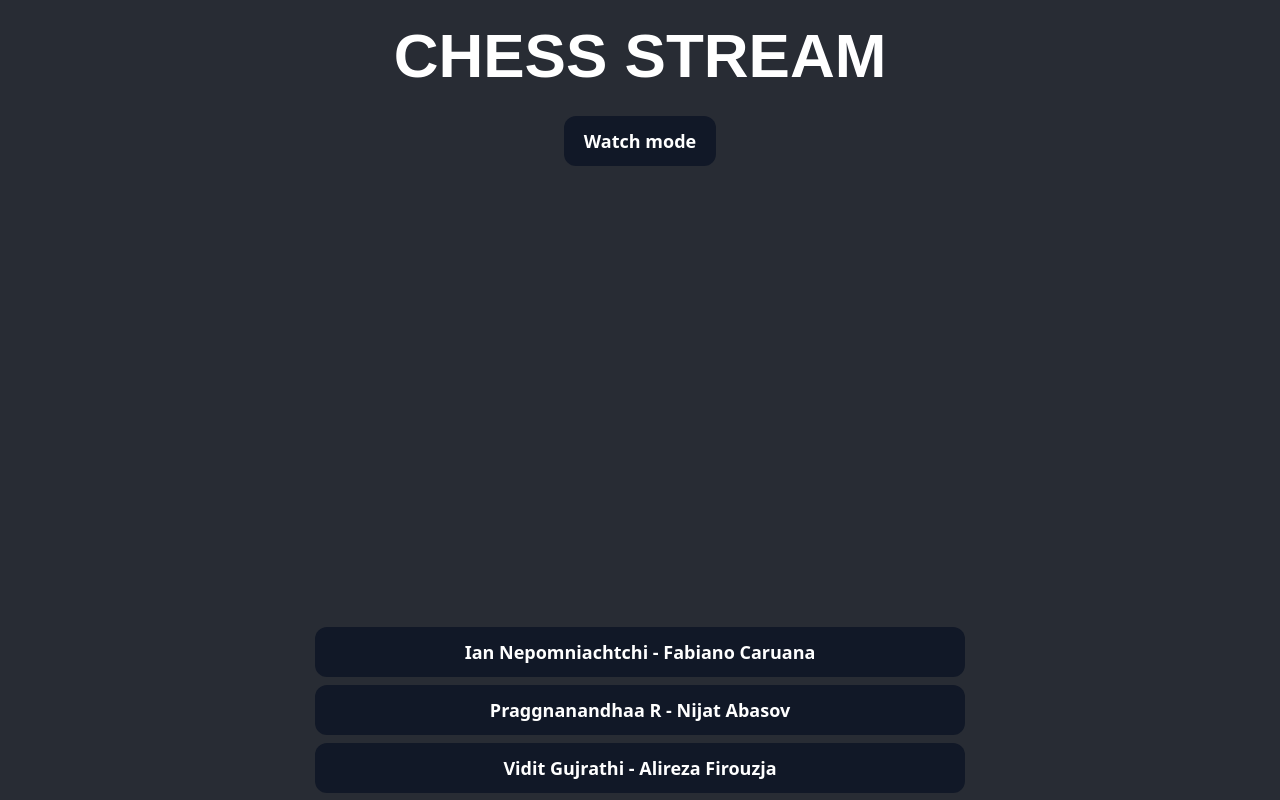
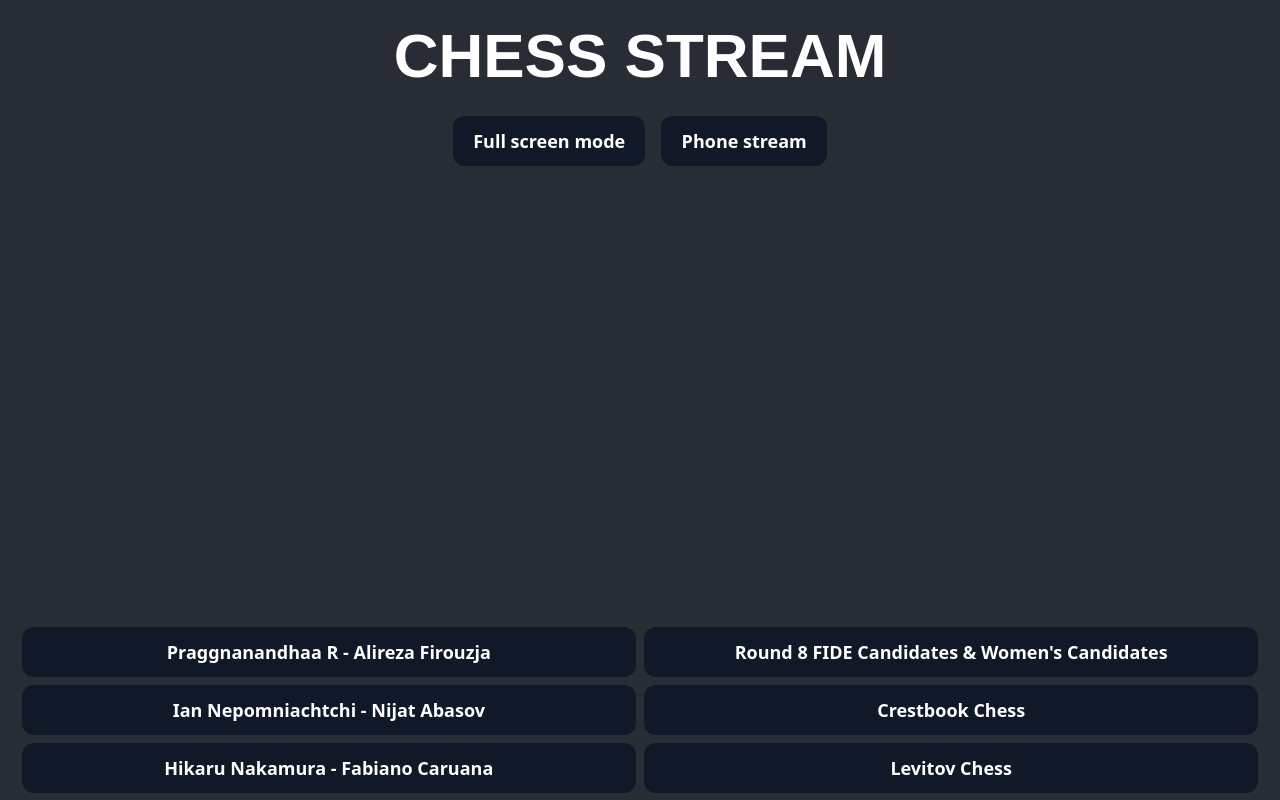
Before and after one commit to BezzuA/Chess-Stream, a React (Create React App) app: page / in a window 1280 px wide. Shown: the top 800 px of the page. Built offline with nearby package versions, Linux system fonts and the light colour scheme.

Commit message:
Added 2 mode views

```diff
--- /dev/null
+++ b/src/components/PhoneMode.tsx
@@ -0,0 +1,22 @@
+import React from "react";
+import Home from "../pages/Home";
+
+function PhoneMode() {
+  return (
+    <>
+      <div className="box-iframe w-[20vw] h-[95vh]">
+        <iframe
+          id="comments"
+          rel="0"
+          src="https://www.youtube.com/embed/nHNNr_AYzb4?si=M9Utn5Q2TZuyBNhF?autoplay=1"
+          data-allow="accelerometer; autoplay; clipboard-write; encrypted-media; gyroscope; picture-in-picture; web-share"
+          referrerPolicy="strict-origin-when-cross-origin"
+          allowFullScreen
+          className="w-full h-full"
+        ></iframe>
+      </div>
+    </>
+  );
+}
+
+export default PhoneMode;
--- a/src/data.json
+++ b/src/data.json
@@ -2,41 +2,41 @@
   "videoStreams": [
     {
       "id": 1,
-      "name": "Ian Nepomniachtchi - Fabiano Caruana",
-      "url": "https://www.youtube.com/embed/nVsPuldyXW8?si=2vnUdHtUwMsjQxR1"
+      "name": "Praggnanandhaa R - Alireza Firouzja",
+      "url": "https://www.youtube.com/embed/Yfly0JA28TQ?si=GFGZmRYELIlTdVjc"
     },
     {
       "id": 2,
-      "name": "Praggnanandhaa R - Nijat Abasov",
-      "url": "https://www.youtube.com/embed/02i-3yqiXIs?si=eVvsbc09yMwznWfL"
+      "name": "Ian Nepomniachtchi - Nijat Abasov",
+      "url": "https://www.youtube.com/embed/2FaZKPYXdW4?si=_YJsPOQd-oNJYpRH"
     },
     {
       "id": 3,
-      "name": "Vidit Gujrathi - Alireza Firouzja",
-      "url": "https://www.youtube.com/embed/3uSwcfHV1-s?si=zutS8k7dW9X3ViT1"
+      "name": "Hikaru Nakamura - Fabiano Caruana",
+      "url": "https://www.youtube.com/embed/0-XC_x0R5cU?si=ucnFoD9RA_Y3gz3T"
     },
     {
       "id": 4,
-      "name": "Gukesh D - Hikaru Nakamura",
-      "url": "https://www.youtube.com/embed/FAMSqtRsAts?si=AC2rfNntGw_PJ3KY"
+      "name": "Vidit Gujrathi - Gukesh D",
+      "url": "https://www.youtube.com/embed/EKdGWKIK7JM?si=ppJBCQieq9oJjs5m"
     }
   ],
 
   "videoComments": [
     {
       "id": 1,
-      "name": "Round 7 FIDE Candidates & Women's Candidates",
-      "url": "https://www.youtube.com/embed/_JciE2QgVck?si=6-GUUf4FDhddoeVg"
+      "name": "Round 8 FIDE Candidates & Women's Candidates",
+      "url": "https://www.youtube.com/embed/tox4P2slZT4?si=Y9E9OtfiDhiQIKvo"
     },
     {
       "id": 2,
       "name": "Crestbook Chess",
-      "url": "https://www.youtube.com/embed/z2WkJDcRqLc?si=GeJy_6Chooe5-RT9"
+      "url": "https://www.youtube.com/embed/3VBcK4TauBA?si=Mig2WS2FiR3pdE8x"
     },
     {
       "id": 3,
       "name": "Levitov Chess",
-      "url": "https://www.youtube.com/embed/live_stream?channel=UC2LfLTCrohyJvUDl9-51RjQ"
+      "url": "https://www.youtube.com/embed/OLlVBEq_Y2U?si=Xo9PlkpNnbg6U_7l"
     }
   ]
 }
--- a/src/pages/FullScreenMode.tsx
+++ b/src/pages/FullScreenMode.tsx
@@ -18,10 +18,10 @@ function autoPreview() {
     ) as HTMLIFrameElement | null;
 
   if (iframeStreams) {
-    iframeStreams.src = data.videoStreams[0].url;
+    iframeStreams.src = data.videoStreams[0].url + "&rel=0";
   }
   if (iframeComments) {
-    iframeComments.src = data.videoComments[0].url;
+    iframeComments.src = data.videoComments[0].url + "&rel=0";
   }
 }
 
--- a/src/pages/Home.tsx
+++ b/src/pages/Home.tsx
@@ -1,6 +1,6 @@
 import React from "react";
-import { MouseEvent, useState, useEffect } from "react";
-import { Swiper, SwiperSlide } from "swiper/react";
+import { MouseEvent, useState, useEffect, createContext } from "react";
+import PhoneMode from "../components/PhoneMode";
 import data from "../data.json";
 
 import "./App.css";
@@ -15,10 +15,10 @@ function autoPreview() {
     ) as HTMLIFrameElement | null;
 
   if (iframeStreams) {
-    iframeStreams.src = data.videoStreams[0].url;
+    iframeStreams.src = data.videoStreams[0].url + "&rel=0";
   }
   if (iframeComments) {
-    iframeComments.src = data.videoComments[0].url;
+    iframeComments.src = data.videoComments[0].url + "&rel=0";
   }
 }
 
@@ -37,7 +37,7 @@ function replaceStream(link: MouseEvent<HTMLButtonElement>, value: number) {
     }
 
     if (iframe) {
-      iframe.src = data.videoStreams[value].url;
+      iframe.src = data.videoStreams[value].url + "&rel=0";
       buttonVideos[value].style.background = "#6b7280";
     } else {
       console.error("Iframe not found");
@@ -63,9 +63,53 @@ function replaceComments(link: MouseEvent<HTMLButtonElement>, value: number) {
     }
 
     if (iframe) {
-      iframe.src = data.videoComments[value].url;
+      iframe.src = data.videoComments[value].url + "&rel=0";
     }
   }
+}
+
+function phoneStreamMode() {
+  const buttonStreams = document.getElementsByClassName(
+      "button-stream"
+    ) as HTMLCollectionOf<HTMLElement>,
+    buttonComments = document.getElementsByClassName(
+      "button-comment"
+    ) as HTMLCollectionOf<HTMLElement>,
+    boxComments = document.getElementById(
+      "box-comments"
+    ) as HTMLIFrameElement | null,
+    boxPreview = document.getElementsByTagName(
+      "box-preview"
+    ) as HTMLCollectionOf<HTMLElement>,
+    boxIframe = document.getElementsByClassName(
+      "box-iframe"
+    ) as HTMLCollectionOf<HTMLElement>,
+    boxColumn = document.getElementsByClassName(
+      "box-column"
+    ) as HTMLCollectionOf<HTMLElement>;
+
+  for (let i = 0; i < buttonStreams.length; i++) {
+    buttonStreams[i].style.display = "none";
+  }
+  for (let i = 0; i < buttonComments.length; i++) {
+    buttonComments[i].style.display = "none";
+  }
+  for (let i = 0; i < boxIframe.length; i++) {
+    boxIframe[i].style.width = "90wh";
+    boxIframe[i].style.height = "95vh";
+  }
+  for (let i = 0; i < boxColumn.length; i++) {
+    boxColumn[i].style.gap = "0px";
+  }
+  for (let i = 0; i < boxPreview.length; i++) {
+    boxPreview[i].style.justifyContent = "flex-start";
+  }
+
+  if (boxComments) {
+    boxComments.style.display = "none";
+  }
+
+  document.getElementsByTagName("h1")[0].style.display = "none";
 }
 
 function viewMode() {
@@ -86,6 +130,9 @@ function viewMode() {
     ) as HTMLCollectionOf<HTMLElement>,
     boxColumn = document.getElementsByClassName(
       "box-column"
+    ) as HTMLCollectionOf<HTMLElement>,
+    boxPreview = document.getElementsByClassName(
+      "box-preview"
     ) as HTMLCollectionOf<HTMLElement>;
 
   for (let i = 0; i < buttonStreams.length; i++) {
@@ -96,14 +143,16 @@ function viewMode() {
   }
 
   for (let i = 0; i < boxIframe.length; i++) {
-    boxIframe[i].style.width = "95vw";
-    boxIframe[i].style.height = "50vh";
+    boxIframe[i].style.width = "50svw";
+    boxIframe[i].style.height = "90vh";
   }
 
   for (let i = 0; i < boxColumn.length; i++) {
     boxColumn[i].style.gap = "0px";
+    boxColumn[i].style.flexWrap = "nowrap ";
   }
 
+  boxPreview[0].style.flexWrap = "nowrap ";
   document.getElementsByTagName("h1")[0].style.display = "none";
 }
 
@@ -115,26 +164,42 @@ window.onload = () => {
     ) as HTMLCollectionOf<HTMLElement>,
     buttonComments = document.getElementsByClassName(
       "button-comment"
+    ) as HTMLCollectionOf<HTMLElement>,
+    boxPreview = document.getElementsByTagName(
+      "box-preview"
     ) as HTMLCollectionOf<HTMLElement>;
 
+  boxPreview[0].style.justifyContent = "evenly";
   buttonStreams[0].style.background = "#6b7280";
   buttonComments[0].style.background = "#6b7280";
 };
 
 function Home() {
+  const [open, setOpen] = useState(false);
+  const onClickHandle = () => {
+    setOpen(true);
+    phoneStreamMode();
+  };
+
   return (
     <div className="App">
       <body className="App-header">
         <div className="inline-block w-full h-full">
           <h1 className="title_underline">CHESS STREAM</h1>
-          <button className="button button-mode" onClick={() => viewMode()}>
-            Watch mode
-          </button>
+          <div className="inline-flex gap-4">
+            <button className="button button-mode" onClick={() => viewMode()}>
+              Full screen mode
+            </button>
+            <button className="button button-mode" onClick={onClickHandle}>
+              Phone stream
+            </button>
+          </div>
         </div>
 
-        <div className="flex flex-wrap w-full mt-12 container-growth justify-evenly">
+        <div className="flex flex-wrap justify-center w-full gap-2 mt-12 container-growth box-preview">
+          {open && <PhoneMode />}
           <div className="flex flex-col gap-12 box-column">
-            <div className="box-iframe w-[650px] h-[365px]">
+            <div className="box-iframe w-[48vw] h-[365px]">
               <iframe
                 id="streams"
                 src=""
@@ -161,8 +226,11 @@ function Home() {
             </div>
           </div>
 
-          <div className="flex flex-col gap-12 container-growth ">
-            <div className="box-iframe w-[650px] h-[365px]">
+          <div
+            id="box-comments"
+            className="flex flex-col gap-12 container-growth "
+          >
+            <div className="box-iframe w-[48vw] h-[365px]">
               <iframe
                 id="comments"
                 rel="0"
--- /dev/null
+++ b/src/routes.tsx
@@ -0,0 +1,20 @@
+import React from "react";
+import { HashRouter as Router, Routes, Route } from "react-router-dom";
+
+import App from "./App";
+import Main from "./pages/Home";
+import FullScreenMode from "./pages/FullScreenMode";
+
+function RoutesMain() {
+  return (
+    <Router>
+      <Routes>
+        <Route path="/" element={<Main />}></Route>
+        <Route path="/App" element={<App />}></Route>
+        <Route path="/FullScreenMode" element={<FullScreenMode />}></Route>
+      </Routes>
+    </Router>
+  );
+}
+
+export default RoutesMain;
```
